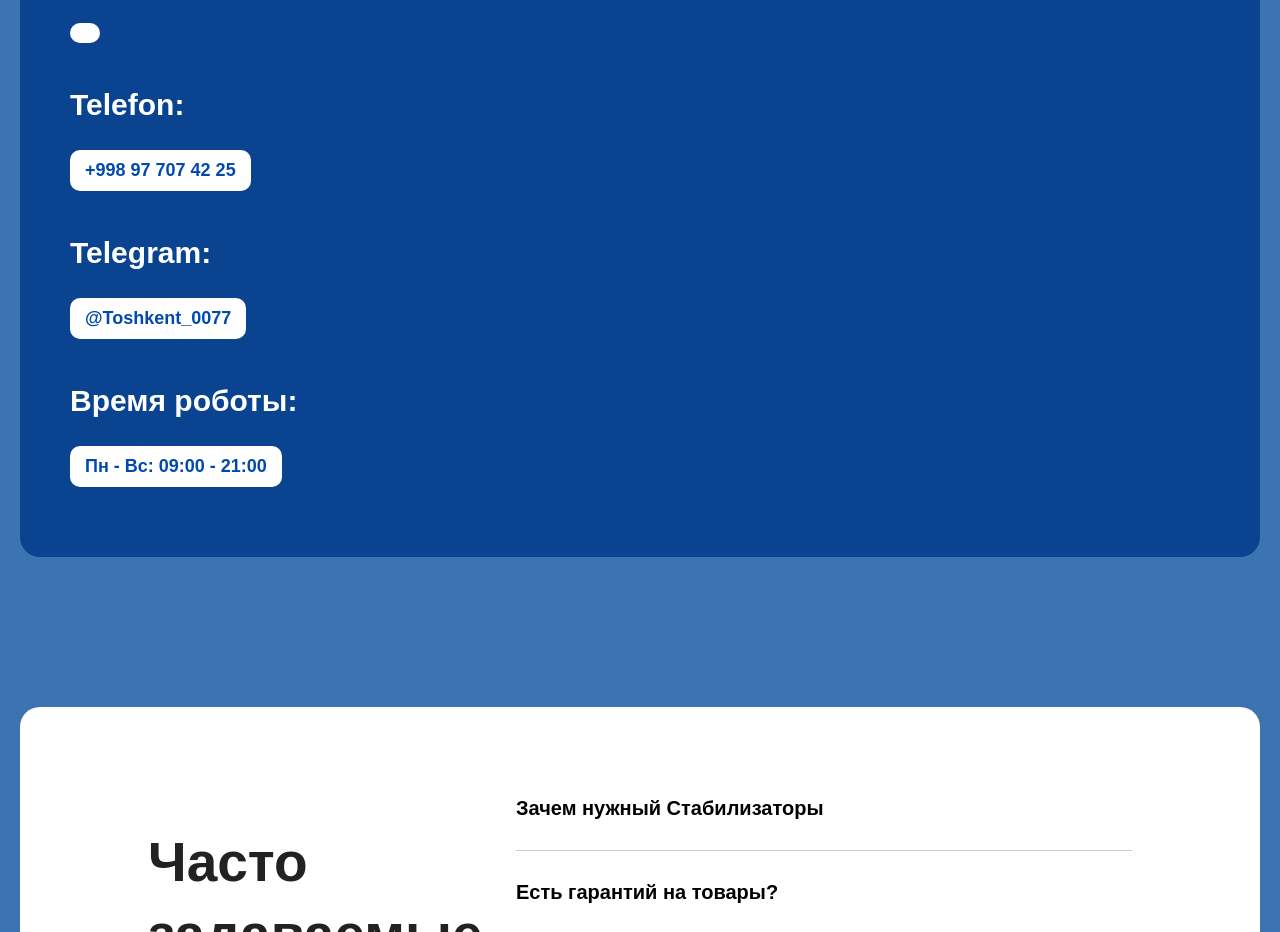
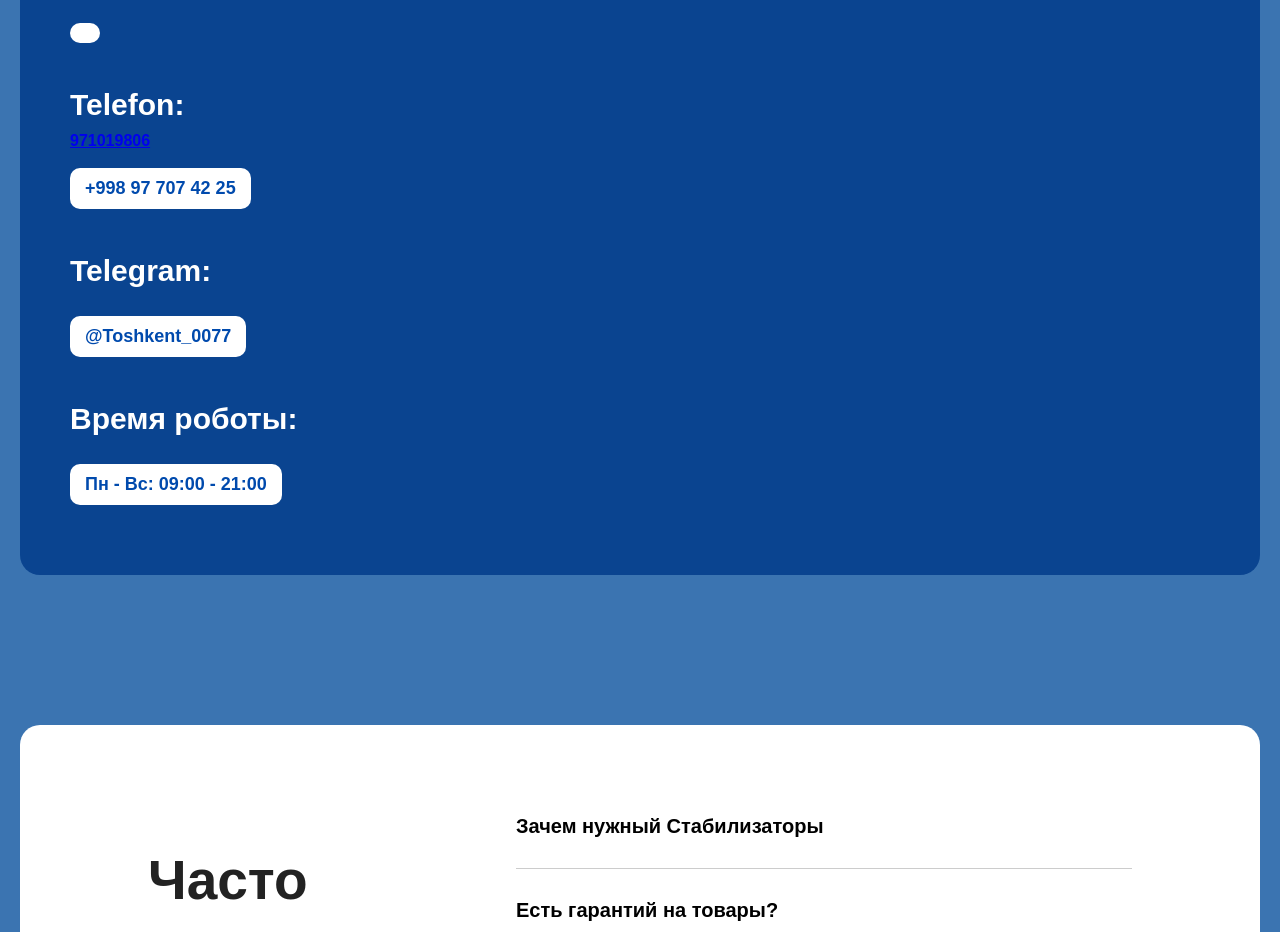
Before and after one commit to MantyYT/Stabilizator, a plain HTML site: page index.html in a window 1280 px wide. Shown: the part 3200-4132 px from the top of the page. Drawn offline with Linux system fonts and the light colour scheme; a web font is replaced by a local one.

Commit message:
Add files via upload

```diff
--- a/index.html
+++ b/index.html
@@ -463,6 +463,7 @@
           <p></p>
 
           <h2>Telefon:</h2>
+          <a href="tel:+998971019806">971019806</a>
           <p>+998 97 707 42 25</p>
 
           <h2>Telegram:</h2>
```
